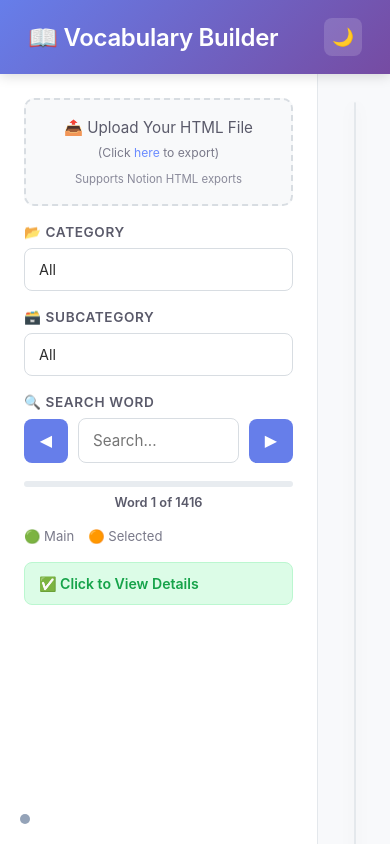
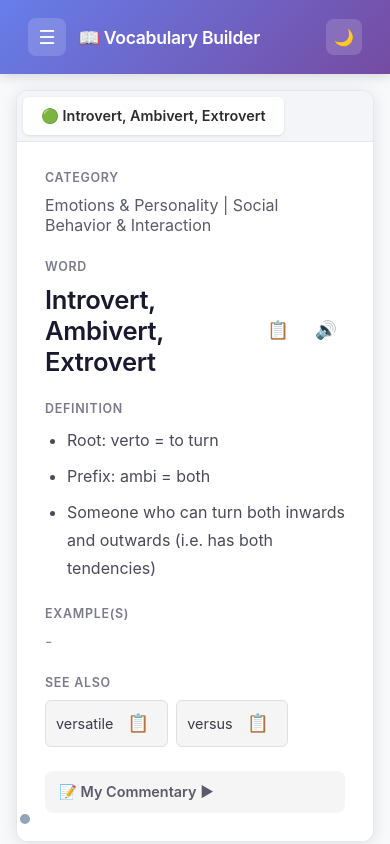
Before and after one commit to bahaeomid/vocabulary-builder-react, a React (Vite) app: page / in a window 390 px wide. Built offline with nearby package versions, Linux system fonts and the light colour scheme.

Commit message:
Make the app mobile friendly: add responsive sidebar drawer that slides in from the left on mobile devices (screens <= 768px), with hamburger menu in header and overlay backdrop; desktop view remains unchanged with sidebar always visible

```diff
--- a/src/App.tsx
+++ b/src/App.tsx
@@ -57,7 +57,12 @@ const SearchOption = styled.div<{ $selected: boolean; $dark: boolean }>`
   &:hover { background: ${props => props.$dark ? '#303050' : '#f0f4ff'}; }
 `;
 
-const AppContainer = styled.div`display: flex; flex-direction: column; height: 100vh; overflow: hidden;`;
+const AppContainer = styled.div`
+  display: flex;
+  flex-direction: column;
+  height: 100vh;
+  overflow: hidden;
+`;
 
 const Header = styled.header<{ $dark: boolean }>`
   background: linear-gradient(135deg, #667eea 0%, #764ba2 100%);
@@ -68,17 +73,55 @@ const Header = styled.header<{ $dark: boolean }>`
   display: flex;
   justify-content: space-between;
   align-items: center;
+
+  @media (max-width: 768px) {
+    padding: 12px 16`;
+
+const Title = styled.h1`
+px;
+  }
+  margin: 0;
+  font-size: 1.5rem;
+  font-weight: 600;
+  display: flex;
+  align-items: center;
+  gap: 10px;
+  letter-spacing: -0.3px;
+
+  @media (max-width: 768px) {
+    font-size: 1.1rem;
+    gap: 8px;
+  }
 `;
 
-const Title = styled.h1`margin: 0; font-size: 1.5rem; font-weight: 600; display: flex; align-items: center; gap: 10px; letter-spacing: -0.3px;`;
-
-const ThemeToggle = styled.button`
+const ThemeToggle = styled.button<{ $isMobile?: boolean }>`
   width: 38px; height: 38px;
   border: none; border-radius: 8px;
   background: rgba(255, 255, 255, 0.15);
   color: white; font-size: 1.1rem;
   cursor: pointer;
   &:hover { background: rgba(255, 255, 255, 0.25); }
+
+  @media (max-width: 768px) {
+    width: 36px; height: 36px;
+    font-size: 1rem;
+  }
+`;
+
+const MobileMenuButton = styled.button<{ $dark: boolean }>`
+  display: none;
+  width: 38px; height: 38px;
+  border: none; border-radius: 8px;
+  background: rgba(255, 255, 255, 0.15);
+  color: white; font-size: 1.2rem;
+  cursor: pointer;
+  &:hover { background: rgba(255, 255, 255, 0.25); }
+
+  @media (max-width: 768px) {
+    display: flex;
+    align-items: center;
+    justify-content: center;
+  }
 `;
 
 const MainContent = styled.div<{ $dark: boolean }>`
@@ -86,7 +129,7 @@ const MainContent = styled.div<{ $dark: boolean }>`
   background: ${props => props.$dark ? '#1a1a2e' : '#f5f7fa'};
 `;
 
-const Sidebar = styled.aside<{ $dark: boolean }>`
+const Sidebar = styled.aside<{ $dark: boolean; $isOpen: boolean }>`
   width: 360px;
   background: ${props => props.$dark ? '#252540' : '#ffffff'};
   border-right: 1px solid ${props => props.$dark ? '#353550' : '#e4e8ec'};
@@ -95,6 +138,35 @@ const Sidebar = styled.aside<{ $dark: boolean }>`
   display: flex;
   flex-direction: column;
   gap: 18px;
+  transition: transform 0.3s ease;
+
+  @media (max-width: 768px) {
+    position: fixed;
+    top: 0;
+    left: 0;
+    height: 100%;
+    width: 85%;
+    max-width: 320px;
+    z-index: 200;
+    transform: ${props => props.$isOpen ? 'translateX(0)' : 'translateX(-100%)'};
+    box-shadow: ${props => props.$isOpen ? '4px 0 20px rgba(0, 0, 0, 0.3)' : 'none'};
+    padding-top: 80px;
+  }
+`;
+
+const SidebarOverlay = styled.div<{ $isOpen: boolean }>`
+  display: none;
+
+  @media (max-width: 768px) {
+    display: ${props => props.$isOpen ? 'block' : 'none'};
+    position: fixed;
+    top: 0;
+    left: 0;
+    right: 0;
+    bottom: 0;
+    background: rgba(0, 0, 0, 0.5);
+    z-index: 150;
+  }
 `;
 
 const MainPanel = styled.main<{ $dark: boolean }>`
@@ -102,6 +174,10 @@ const MainPanel = styled.main<{ $dark: boolean }>`
   padding: 28px 36px;
   overflow-y: auto;
   background: ${props => props.$dark ? '#1a1a2e' : '#f8f9fb'};
+
+  @media (max-width: 768px) {
+    padding: 16px;
+  }
 `;
 
 const UploadSection = styled.div<{ $dark: boolean }>`
@@ -407,6 +483,7 @@ const App: React.FC = () => {
   const [isActive, setIsActive] = useState<boolean>(false);
   const [autoLoadAttempted, setAutoLoadAttempted] = useState<boolean>(false);
   const [copiedWords, setCopiedWords] = useState<Record<string, boolean>>({});
+  const [isMobileSidebarOpen, setIsMobileSidebarOpen] = useState<boolean>(false);
 
   const fileInputRef = useRef<HTMLInputElement>(null);
 
@@ -632,12 +709,16 @@ const App: React.FC = () => {
       <GlobalStyle $dark={darkMode} />
       <AppContainer>
         <Header $dark={darkMode}>
-          <Title>📖 Vocabulary Builder</Title>
+          <div style={{ display: 'flex', alignItems: 'center', gap: '12px' }}>
+            <MobileMenuButton $dark={darkMode} onClick={() => setIsMobileSidebarOpen(true)}>☰</MobileMenuButton>
+            <Title>📖 Vocabulary Builder</Title>
+          </div>
           <ThemeToggle onClick={() => setDarkMode(!darkMode)}>{darkMode ? '☀️' : '🌙'}</ThemeToggle>
         </Header>
 
         <MainContent $dark={darkMode}>
-          <Sidebar $dark={darkMode}>
+          <SidebarOverlay $isOpen={isMobileSidebarOpen} onClick={() => setIsMobileSidebarOpen(false)} />
+          <Sidebar $dark={darkMode} $isOpen={isMobileSidebarOpen}>
             <UploadSection $dark={darkMode}>
               <UploadLabel $dark={darkMode}>
                 📤 Upload Your HTML File
```
